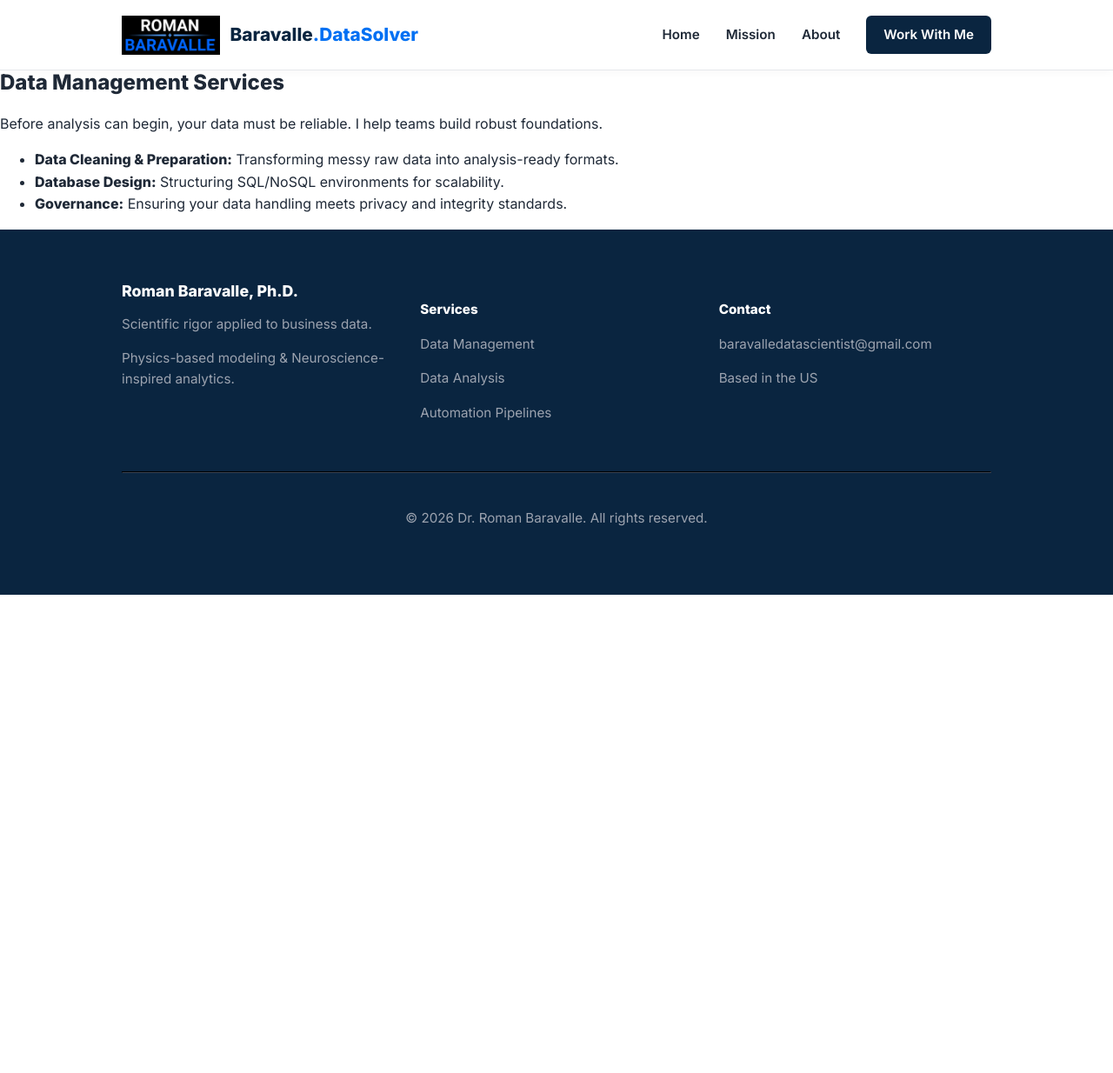
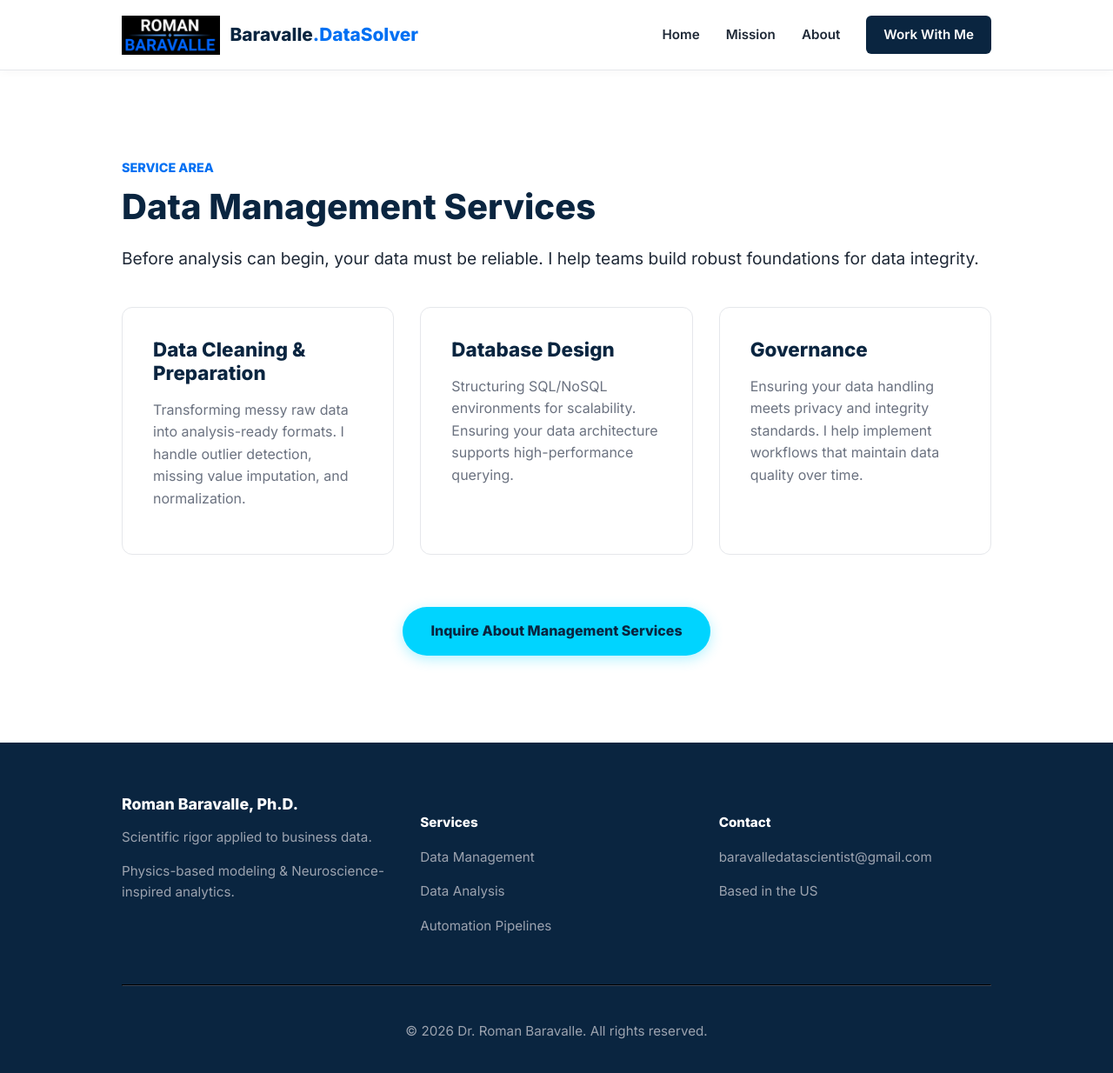
Before and after one commit to RomanDataScience/BaravalleDataSolver, a Jekyll site: the page built from services/management.md, in a window 1280 px wide and 1274 px high. Shown: the top 1234 px of the window at 87% size. Built offline with Jekyll 4.4.1, drawn with Linux system fonts in a browser that asks for light colours.

Commit message:
Update management.md

```diff
--- a/services/management.md
+++ b/services/management.md
@@ -5,10 +5,29 @@ permalink: /services/management/
 description: Professional data management services to organize, clean, and secure your business data.
 ---
 
-## Data Management Services
+<div class="section">
+  <div class="container">
+    <div style="text-transform: uppercase; color: var(--primary); font-weight: 700; font-size: 0.9rem; margin-bottom: 10px;">Service Area</div>
+    <h2 style="font-size: 2.5rem; color: var(--secondary); margin-bottom: 20px;">Data Management Services</h2>
+    <p style="font-size: 1.2rem; line-height: 1.6; margin-bottom: 30px;">Before analysis can begin, your data must be reliable. I help teams build robust foundations for data integrity.</p>
 
-Before analysis can begin, your data must be reliable. I help teams build robust foundations.
+    <div class="grid-3" style="margin-top: 40px;">
+      <div class="card">
+        <h3>Data Cleaning & Preparation</h3>
+        <p>Transforming messy raw data into analysis-ready formats. I handle outlier detection, missing value imputation, and normalization.</p>
+      </div>
+      <div class="card">
+        <h3>Database Design</h3>
+        <p>Structuring SQL/NoSQL environments for scalability. Ensuring your data architecture supports high-performance querying.</p>
+      </div>
+      <div class="card">
+        <h3>Governance</h3>
+        <p>Ensuring your data handling meets privacy and integrity standards. I help implement workflows that maintain data quality over time.</p>
+      </div>
+    </div>
 
-* **Data Cleaning & Preparation:** Transforming messy raw data into analysis-ready formats.
-* **Database Design:** Structuring SQL/NoSQL environments for scalability.
-* **Governance:** Ensuring your data handling meets privacy and integrity standards.
+    <div style="margin-top: 60px; text-align: center;">
+      <a href="{{ '/contact' | relative_url }}" class="hero-btn">Inquire About Management Services</a>
+    </div>
+  </div>
+</div>
```
